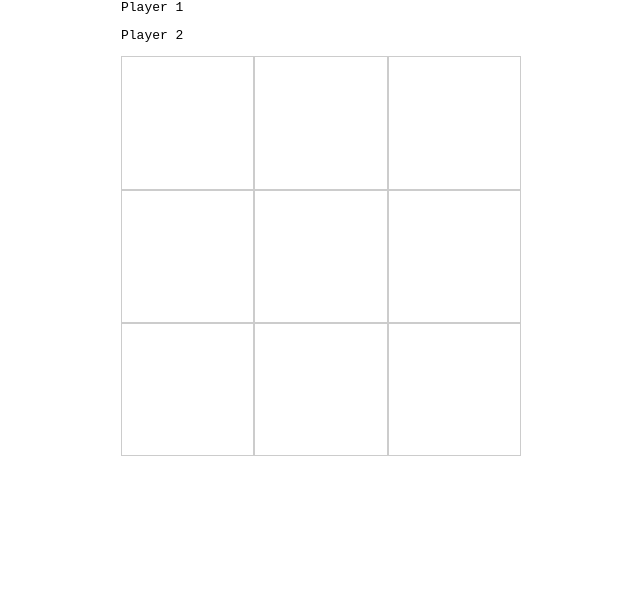
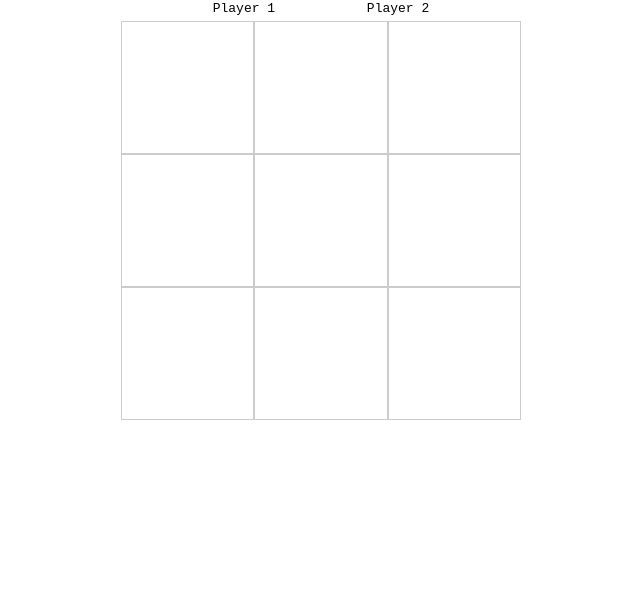
Before and after one commit to lunstia/tic-tac-toe, a plain HTML site: page index.html in a window 1280 px wide. Shown: the part 212-816 px from the top of the page, without its empty margins (319-959 px from the left). Drawn offline with Linux system fonts and the light colour scheme.

Commit message:
Add styles for new html items

```diff
--- a/style.css
+++ b/style.css
@@ -1,3 +1,11 @@
+* {
+    margin: 0;
+    padding: 0;
+
+
+    font-family: monospace;
+}
+
 body {
     height: 100vh;
     height: 100svh;
@@ -5,16 +13,29 @@ body {
     display: grid;
     place-items: center;
 
-    font-family: monospace;
+}
+
+main {
+    text-align: center;
 }
 
 .container {
     width: 400px;
     height: 400px;
 
+
+
     display: grid;
     grid-template-columns: 1fr 1fr 1fr;
     grid-template-rows: 1fr 1fr 1fr;
+}
+
+.playerList {
+    display: flex;
+    justify-content: space-evenly;
+    align-items: center;
+    margin-top:15px;
+    margin-bottom: 5px;
 }
 
 .container > div {
```
